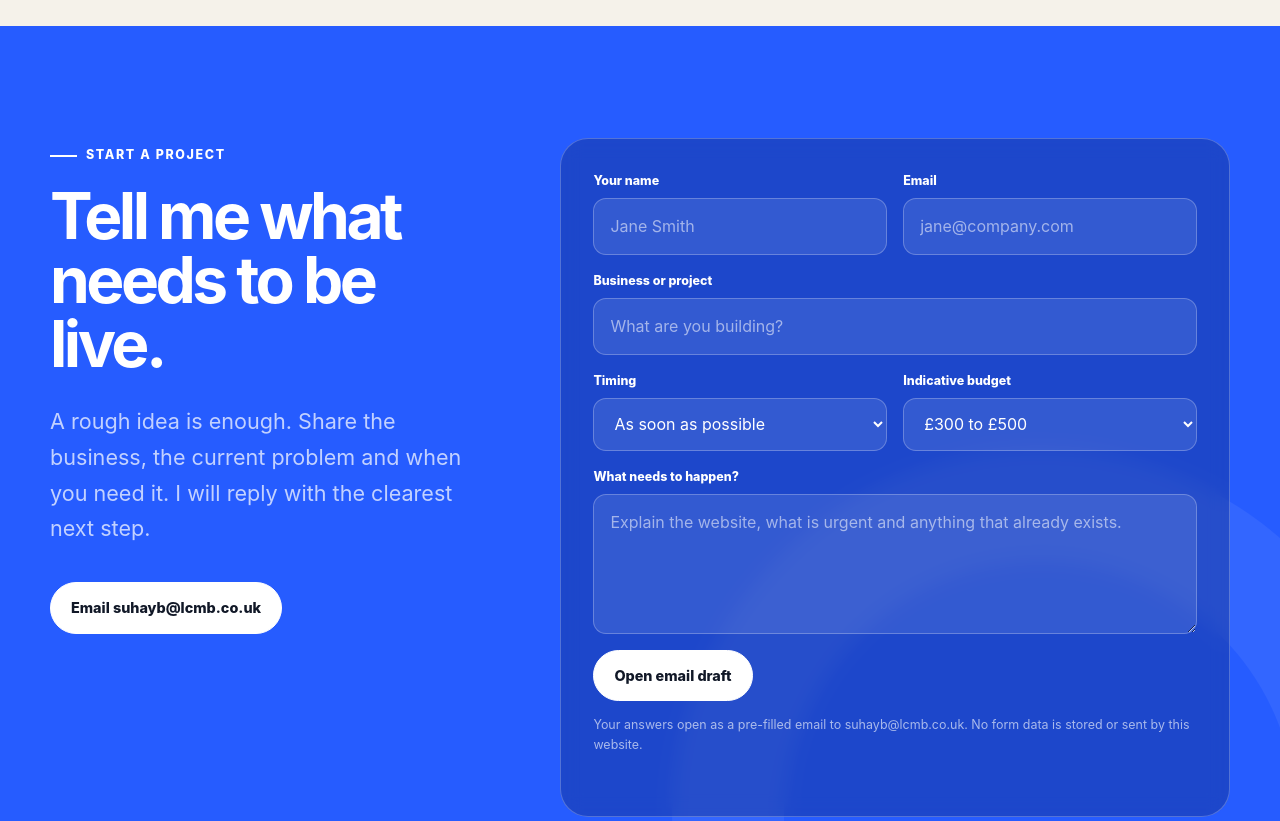
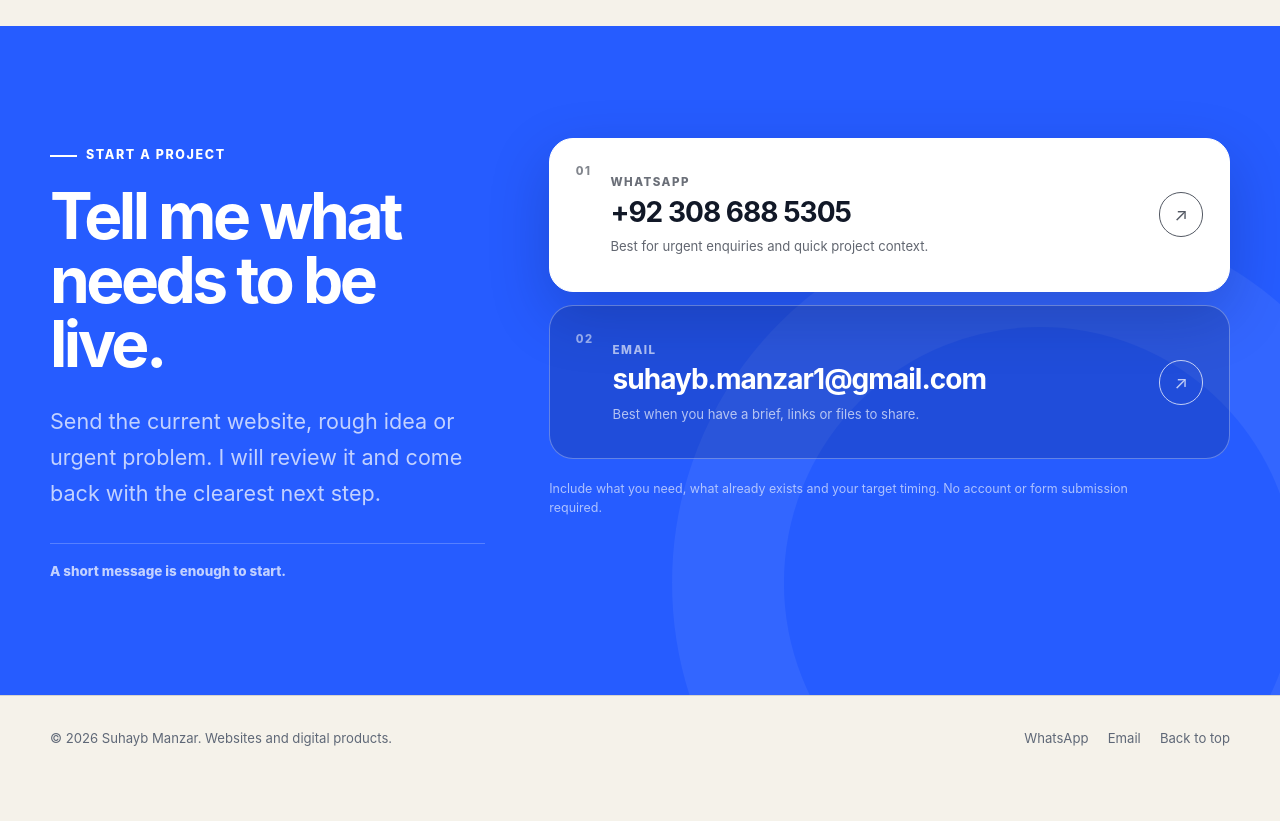
Before and after one commit to kyrox-systems-hq/suhayb-manzar-portfolio, a website: page public/index.html in a window 1280 px wide. Shown: the part 4860-5681 px from the top of the page. After the commit the page ends 5641 px from the top, so only its background shows below. Drawn offline with Linux system fonts and the light colour scheme.

Commit message:
fix: move portfolio production to Firebase Hosting
Replace the retired enquiry form with direct WhatsApp and Gmail routes, make Firebase the canonical host, and add a GitHub-driven production deployment with security headers and route verification.

```diff
--- a/public/assets/site.js
+++ b/public/assets/site.js
@@ -26,27 +26,3 @@ document.addEventListener('keydown', (event) => {
     menuButton?.focus();
   }
 });
-
-const form = document.querySelector('#project-form');
-const formStatus = document.querySelector('#form-status');
-form?.addEventListener('submit', (event) => {
-  event.preventDefault();
-  const data = new FormData(form);
-  const subject = `Website enquiry: ${data.get('business') || data.get('name') || 'New project'}`;
-  const body = [
-    `Name: ${data.get('name') || ''}`,
-    `Email: ${data.get('email') || ''}`,
-    `Business or project: ${data.get('business') || ''}`,
-    `Timing: ${data.get('timing') || ''}`,
-    `Budget: ${data.get('budget') || ''}`,
-    '',
-    'Project details:',
-    data.get('details') || ''
-  ].join('\n');
-
-  if (formStatus) {
-    formStatus.textContent = 'Email draft prepared for suhayb@lcmb.co.uk. If it did not open, use the direct email link.';
-  }
-
-  window.location.href = `mailto:suhayb@lcmb.co.uk?subject=${encodeURIComponent(subject)}&body=${encodeURIComponent(body)}`;
-});
--- a/public/assets/styles.css
+++ b/public/assets/styles.css
@@ -230,21 +230,33 @@ button { color: inherit; }
 
 .contact-section { position: relative; overflow: hidden; background: var(--blue); color: white; }
 .contact-section::after { content: ""; position: absolute; width: 32rem; height: 32rem; right: -8rem; bottom: -16rem; border: 7rem solid rgba(255,255,255,.06); border-radius: 50%; }
-.contact-grid { position: relative; z-index: 2; display: grid; grid-template-columns: .8fr 1.2fr; gap: 4rem; align-items: start; }
+.contact-grid { position: relative; z-index: 2; display: grid; grid-template-columns: minmax(0,.78fr) minmax(0,1.22fr); gap: 4rem; align-items: start; }
 .contact-section .lede { color: rgba(255,255,255,.72); }
-.contact-form { padding: 2rem; border: 1px solid rgba(255,255,255,.24); border-radius: var(--radius); background: rgba(10,20,70,.28); backdrop-filter: blur(10px); }
-.form-grid { display: grid; grid-template-columns: repeat(2, 1fr); gap: 1rem; }
-.field { display: grid; gap: .4rem; }
-.field.full { grid-column: 1 / -1; }
-.field label { font-size: .78rem; font-weight: 800; }
-.field input, .field textarea, .field select { width: 100%; padding: .9rem 1rem; border: 1px solid rgba(255,255,255,.25); border-radius: 13px; background: rgba(255,255,255,.1); color: white; outline: none; }
-.field input::placeholder, .field textarea::placeholder { color: rgba(255,255,255,.55); }
-.field select option { color: var(--ink); }
-.field input:focus, .field textarea:focus, .field select:focus { border-color: white; box-shadow: 0 0 0 3px rgba(255,255,255,.12); }
-.field textarea { min-height: 140px; resize: vertical; }
-.form-submit { margin-top: 1rem; }
-.form-note { margin: .85rem 0 0; color: rgba(255,255,255,.62); font-size: .78rem; }
-.form-status { min-height: 1.3rem; margin: .45rem 0 0; color: white; font-size: .82rem; font-weight: 700; }
+.contact-prompt { margin: 2rem 0 0; padding-top: 1rem; border-top: 1px solid rgba(255,255,255,.22); color: rgba(255,255,255,.72); font-size: .84rem; font-weight: 760; }
+.contact-options { display: grid; gap: .85rem; }
+.contact-route {
+  display: grid;
+  grid-template-columns: auto minmax(0,1fr) auto;
+  gap: 1.2rem;
+  align-items: center;
+  min-height: 154px;
+  padding: 1.45rem 1.6rem;
+  border: 1px solid rgba(255,255,255,.3);
+  border-radius: 24px;
+  background: rgba(10,20,70,.2);
+  color: white;
+  transition: transform .2s ease, border-color .2s ease, background .2s ease;
+}
+.contact-route:hover { transform: translateX(5px); border-color: rgba(255,255,255,.72); background: rgba(10,20,70,.3); }
+.contact-route-primary { border-color: white; background: white; color: var(--ink); box-shadow: 0 22px 60px rgba(10,20,70,.22); }
+.contact-route-primary:hover { border-color: white; background: #f8f8f5; }
+.contact-number { align-self: start; color: currentColor; font-size: .7rem; font-weight: 850; letter-spacing: .12em; opacity: .52; }
+.contact-route-copy { min-width: 0; display: grid; }
+.contact-label { margin-bottom: .22rem; font-size: .72rem; font-weight: 850; letter-spacing: .13em; text-transform: uppercase; opacity: .62; }
+.contact-route strong { overflow-wrap: anywhere; font-size: clamp(1.2rem, 2.4vw, 1.75rem); line-height: 1.15; letter-spacing: -.035em; }
+.contact-route small { margin-top: .6rem; color: currentColor; font-size: .82rem; line-height: 1.45; opacity: .66; }
+.contact-arrow { display: grid; place-items: center; width: 2.8rem; height: 2.8rem; border: 1px solid currentColor; border-radius: 50%; font-size: 1.1rem; opacity: .72; }
+.contact-expectation { max-width: 620px; margin: .35rem 0 0; color: rgba(255,255,255,.62); font-size: .78rem; line-height: 1.55; }
 
 .site-footer { padding: 2rem 0; border-top: 1px solid var(--line); }
 .footer-row { display: flex; justify-content: space-between; align-items: center; gap: 1.5rem; color: var(--muted); font-size: .82rem; }
@@ -310,8 +322,8 @@ button { color: inherit; }
   .crossword-stat { padding: .75rem; }
   .about-label { min-height: 260px; }
   .about-copy { padding: 2rem; }
-  .form-grid { grid-template-columns: 1fr; }
-  .field.full { grid-column: auto; }
+  .contact-route { min-height: 0; grid-template-columns: auto minmax(0,1fr); padding: 1.25rem; }
+  .contact-arrow { display: none; }
   .footer-row { align-items: flex-start; flex-direction: column; }
   .case-art { min-height: 390px; }
   .case-facts { grid-template-columns: 1fr; }
--- a/public/index.html
+++ b/public/index.html
@@ -9,8 +9,8 @@
   <meta property="og:title" content="Freelance Web Developer | Suhayb Manzar">
   <meta property="og:description" content="Clear, commercially focused websites for founders and small businesses.">
   <meta property="og:type" content="website">
-  <meta property="og:url" content="https://suhayb-manzar-portfolio.suhayb-manzar1.workers.dev/">
-  <meta property="og:image" content="https://suhayb-manzar-portfolio.suhayb-manzar1.workers.dev/assets/social-card.jpg">
+  <meta property="og:url" content="https://suhayb-manzar-portfolio.web.app/">
+  <meta property="og:image" content="https://suhayb-manzar-portfolio.web.app/assets/social-card.jpg">
   <meta property="og:image:type" content="image/jpeg">
   <meta property="og:image:width" content="1200">
   <meta property="og:image:height" content="630">
@@ -18,11 +18,11 @@
   <meta name="twitter:card" content="summary_large_image">
   <meta name="twitter:title" content="Freelance Web Developer | Suhayb Manzar">
   <meta name="twitter:description" content="Clear, commercially focused websites for founders and small businesses.">
-  <meta name="twitter:image" content="https://suhayb-manzar-portfolio.suhayb-manzar1.workers.dev/assets/social-card.jpg">
-  <link rel="canonical" href="https://suhayb-manzar-portfolio.suhayb-manzar1.workers.dev/">
+  <meta name="twitter:image" content="https://suhayb-manzar-portfolio.web.app/assets/social-card.jpg">
+  <link rel="canonical" href="https://suhayb-manzar-portfolio.web.app/">
   <link rel="icon" href="/assets/favicon.svg" type="image/svg+xml">
-  <link rel="stylesheet" href="/assets/styles.css?v=20260726-4">
-  <script type="application/ld+json">{"@context":"https://schema.org","@type":"ProfessionalService","name":"Suhayb Manzar — Freelance Web Developer","url":"https://suhayb-manzar-portfolio.suhayb-manzar1.workers.dev/","email":"suhayb@lcmb.co.uk","founder":{"@type":"Person","name":"Suhayb Manzar"},"areaServed":"Worldwide"}</script>
+  <link rel="stylesheet" href="/assets/styles.css?v=20260726-5">
+  <script type="application/ld+json">{"@context":"https://schema.org","@type":"ProfessionalService","name":"Suhayb Manzar — Freelance Web Developer","url":"https://suhayb-manzar-portfolio.web.app/","email":"suhayb.manzar1@gmail.com","telephone":"+923086885305","founder":{"@type":"Person","name":"Suhayb Manzar"},"areaServed":"Worldwide"}</script>
 </head>
 <body>
 <a class="skip-link" href="#main">Skip to content</a>
@@ -152,24 +152,29 @@
 
   <section class="section contact-section" id="contact">
     <div class="shell contact-grid">
-      <div><p class="eyebrow on-dark">Start a project</p><h2 class="section-title">Tell me what needs to be live.</h2><p class="lede">A rough idea is enough. Share the business, the current problem and when you need it. I will reply with the clearest next step.</p><div class="button-row"><a class="button light" href="mailto:suhayb@lcmb.co.uk">Email suhayb@lcmb.co.uk</a></div></div>
-      <form class="contact-form" id="project-form" aria-describedby="form-note">
-        <div class="form-grid">
-          <div class="field"><label for="name">Your name</label><input id="name" name="name" autocomplete="name" required placeholder="Jane Smith"></div>
-          <div class="field"><label for="email">Email</label><input id="email" name="email" type="email" autocomplete="email" required placeholder="jane@company.com"></div>
-          <div class="field full"><label for="business">Business or project</label><input id="business" name="business" placeholder="What are you building?"></div>
-          <div class="field"><label for="timing">Timing</label><select id="timing" name="timing"><option>As soon as possible</option><option>Within two weeks</option><option>Within one month</option><option>Still planning</option></select></div>
-          <div class="field"><label for="budget">Indicative budget</label><select id="budget" name="budget"><option>£300 to £500</option><option>£500 to £1,000</option><option>£1,000 to £2,000</option><option>Not decided</option></select></div>
-          <div class="field full"><label for="details">What needs to happen?</label><textarea id="details" name="details" required placeholder="Explain the website, what is urgent and anything that already exists."></textarea></div>
-        </div>
-        <button class="button light form-submit" type="submit">Open email draft</button>
-        <p class="form-note" id="form-note">Your answers open as a pre-filled email to suhayb@lcmb.co.uk. No form data is stored or sent by this website.</p>
-        <p class="form-status" id="form-status" aria-live="polite"></p>
-      </form>
+      <div class="contact-intro">
+        <p class="eyebrow on-dark">Start a project</p>
+        <h2 class="section-title">Tell me what needs to be live.</h2>
+        <p class="lede">Send the current website, rough idea or urgent problem. I will review it and come back with the clearest next step.</p>
+        <p class="contact-prompt">A short message is enough to start.</p>
+      </div>
+      <div class="contact-options" aria-label="Contact Suhayb Manzar">
+        <a class="contact-route contact-route-primary" href="https://wa.me/923086885305?text=Hi%20Suhayb%2C%20I%27d%20like%20to%20discuss%20a%20website%20project." target="_blank" rel="noopener noreferrer">
+          <span class="contact-number">01</span>
+          <span class="contact-route-copy"><span class="contact-label">WhatsApp</span><strong>+92 308 688 5305</strong><small>Best for urgent enquiries and quick project context.</small></span>
+          <span class="contact-arrow" aria-hidden="true">&#8599;</span>
+        </a>
+        <a class="contact-route" href="mailto:suhayb.manzar1@gmail.com?subject=Website%20project%20enquiry">
+          <span class="contact-number">02</span>
+          <span class="contact-route-copy"><span class="contact-label">Email</span><strong>suhayb.manzar1@gmail.com</strong><small>Best when you have a brief, links or files to share.</small></span>
+          <span class="contact-arrow" aria-hidden="true">&#8599;</span>
+        </a>
+        <p class="contact-expectation">Include what you need, what already exists and your target timing. No account or form submission required.</p>
+      </div>
     </div>
   </section>
 </main>
-<footer class="site-footer"><div class="shell footer-row"><span>© 2026 Suhayb Manzar. Websites and digital products.</span><div class="footer-links"><a href="mailto:suhayb@lcmb.co.uk">Email</a><a href="#main">Back to top</a></div></div></footer>
-<script src="/assets/site.js?v=20260726-4"></script>
+<footer class="site-footer"><div class="shell footer-row"><span>© 2026 Suhayb Manzar. Websites and digital products.</span><div class="footer-links"><a href="https://wa.me/923086885305" target="_blank" rel="noopener noreferrer">WhatsApp</a><a href="mailto:suhayb.manzar1@gmail.com">Email</a><a href="#main">Back to top</a></div></div></footer>
+<script src="/assets/site.js?v=20260726-5"></script>
 </body>
 </html>
--- a/public/robots.txt
+++ b/public/robots.txt
@@ -1,3 +1,3 @@
 User-agent: *
 Allow: /
-Sitemap: https://suhayb-manzar-portfolio.suhayb-manzar1.workers.dev/sitemap.xml
+Sitemap: https://suhayb-manzar-portfolio.web.app/sitemap.xml
--- a/public/sitemap.xml
+++ b/public/sitemap.xml
@@ -1,6 +1,6 @@
 <?xml version="1.0" encoding="UTF-8"?>
 <urlset xmlns="http://www.sitemaps.org/schemas/sitemap/0.9">
-  <url><loc>https://suhayb-manzar-portfolio.suhayb-manzar1.workers.dev/</loc></url>
-  <url><loc>https://suhayb-manzar-portfolio.suhayb-manzar1.workers.dev/work/daily-crossword-unlimited/</loc></url>
-  <url><loc>https://suhayb-manzar-portfolio.suhayb-manzar1.workers.dev/work/drasteon/</loc></url>
+  <url><loc>https://suhayb-manzar-portfolio.web.app/</loc></url>
+  <url><loc>https://suhayb-manzar-portfolio.web.app/work/daily-crossword-unlimited/</loc></url>
+  <url><loc>https://suhayb-manzar-portfolio.web.app/work/drasteon/</loc></url>
 </urlset>
```
Also changed, not shown: public/404.html (+1 -1 lines), public/work/daily-crossword-unlimited/index.html (+5 -5 lines), public/work/drasteon/index.html (+5 -5 lines), scripts/verify-site.mjs (+17 -5 lines), .github/workflows/firebase-hosting-merge.yml (added), README.md, firebase.json (added), 3 other files.
